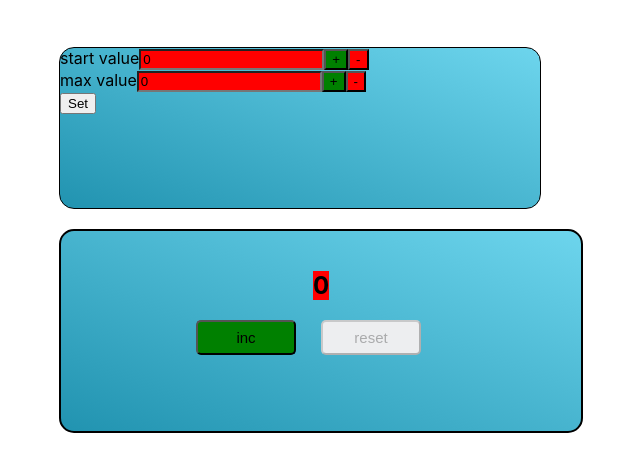
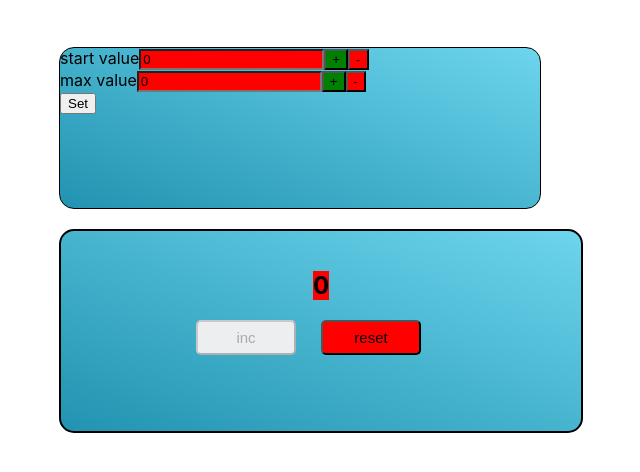
Before and after one commit to Dergacz/counter, a React (Create React App) app: page / in a window 1280 px wide. Shown: the top 472 px of the page, without its empty margins (319-959 px from the left). Built offline with nearby package versions, Linux system fonts and the light colour scheme.

Commit message:
add logic set button

```diff
--- a/src/App.tsx
+++ b/src/App.tsx
@@ -49,12 +49,14 @@ export function App() {
         localStorage.setItem("maxValueKey", JSON.stringify(maxValue))
     }, [maxValue]);
 
+
     const newCount = () => {
         count < maxValue ? setCount(++count) : setCount(maxValue)
     }
     const resetCount = () => {
-        setCount(0)
+        setCount(minValue);
     }
+
 
     return (
         <div className="App">
--- a/src/Counter/Buttons/Buttons.tsx
+++ b/src/Counter/Buttons/Buttons.tsx
@@ -8,6 +8,7 @@ export type ButtonsPropsType = {
     resetCount: () => void
     value: number
     title: string
+    maxValue: number
 }
 
 export const Buttons = (props: ButtonsPropsType) => {
@@ -17,8 +18,12 @@ export const Buttons = (props: ButtonsPropsType) => {
         newCount={props.newCount}
         value={props.value}
         title={props.title}
+        maxValue={props.maxValue}
     />
-    <ResetButton resetCount={props.resetCount} title={props.value}/>
+    <ResetButton
+        resetCount={props.resetCount}
+        value={props.value}
+    />
 </div>
     )
 }
--- a/src/Counter/Buttons/IncButton.tsx
+++ b/src/Counter/Buttons/IncButton.tsx
@@ -5,15 +5,18 @@ type IncPropsType = {
     newCount: () => void
     value: number
     title: string
+    maxValue: number
 }
 
 export const IncButton = (props: IncPropsType) => {
     return (
         <div>
-            <button onClick={() => props.newCount()}
-                    disabled={props.value === 5}
-                    className={`${"IncBtn"}
-                    ${props.value < 5 ? "IncGreen" : ""}`}>{props.title}
+            <button
+                onClick={() => props.newCount()}
+                disabled={props.value === props.maxValue}
+                className={`${"IncBtn"}
+                    ${props.value < props.maxValue ? "IncGreen" : ""}`}
+            >{props.title}
             </button>
         </div>
     )
--- a/src/Counter/Buttons/ResetButton.tsx
+++ b/src/Counter/Buttons/ResetButton.tsx
@@ -3,16 +3,16 @@ import "./ResetButton.css"
 
 type ResetPropsType = {
     resetCount: () => void
-    title: number
+    value: number | string
 }
 
 export const ResetButton = (props: ResetPropsType) => {
     return (
         <div>
-            <button onClick={() => props.resetCount()}
-                    disabled={props.title === 0}
+            <button
+                onClick={() => props.resetCount()}
                     className={`${"ResetBtn"}
-                    ${props.title !== 0 ? "resetRed" : ""}`}
+                    ${"resetRed"}`}
             >reset
             </button>
         </div>
--- a/src/Counter/Buttons/SetButton.tsx
+++ b/src/Counter/Buttons/SetButton.tsx
@@ -1,20 +1,15 @@
 import React from "react";
 
 type SetButtonPropsType = {
-    count: number
-    minValue: number
+    setCount: () => void
 
 }
 
 export const SetButton = (props: SetButtonPropsType) => {
 
-    const setCount = () => {
-        props.count = props.minValue
-    }
-
     return (
         <div>
-            <button onClick={setCount}>Set</button>
+            <button onClick={props.setCount}>Set</button>
         </div>
     )
 }
--- a/src/Counter/Counter.tsx
+++ b/src/Counter/Counter.tsx
@@ -28,6 +28,7 @@ export const Counter = (props: CounterPropsType) => {
                     decMinValue={props.decMinValue}
                     incMaxValue={props.incMaxValue}
                     decMaxValue={props.decMaxValue}
+                    setCount={props.resetCount}
 
                 />
             </div>
@@ -41,6 +42,7 @@ export const Counter = (props: CounterPropsType) => {
                     resetCount={props.resetCount}
                     value={props.value}
                     title={"inc"}
+                    maxValue={props.maxValue}
                 />
             </div>
         </div>
--- a/src/Counter/CounterMenu.tsx
+++ b/src/Counter/CounterMenu.tsx
@@ -1,17 +1,17 @@
-import React, {useEffect, useState} from "react";
+import React from "react";
 import "./CounterMenu.css"
 import {PMButtons} from "./Buttons/PMButtons";
 import {SetButton} from "./Buttons/SetButton";
 
 type CounterMenuPropsType = {
-    value: number
+    value: number | string
     minValue: number
     maxValue: number
     incMinValue: () => void
     decMinValue: () => void
     incMaxValue: () => void
     decMaxValue: () => void
-
+    setCount: () => void
 }
 
 export const CounterMenu = (props: CounterMenuPropsType) => {
@@ -50,7 +50,10 @@ export const CounterMenu = (props: CounterMenuPropsType) => {
                 </span>
 
             </div>
-            <SetButton count={props.value} minValue={props.minValue}/>
+            <SetButton
+                setCount={props.setCount}
+
+            />
         </div>
     )
 }
```
